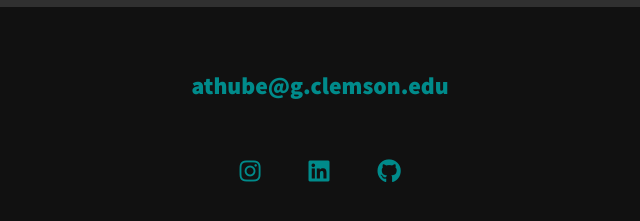
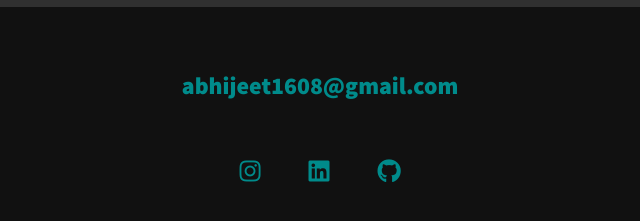
Before and after one commit to abhijeet1608/abhieet1608.github.io, a plain HTML site: page index.html in a window 1280 px wide. Shown: the part 3331-3552 px from the top of the page, 320-960 px from the left. Drawn offline with nearby package versions, Linux system fonts and the light colour scheme.

Commit message:
Update index.html

```diff
--- a/index.html
+++ b/index.html
@@ -150,7 +150,7 @@
           <!-- Footer -->
           <footer class="footer">
             <!-- replace with your own email address -->
-            <a href="mailto:athube@g.clemson.edu" class="footer__link">athube@g.clemson.edu</a>
+            <a href="mailto:abhijeet1608@gmail.com" class="footer__link">abhijeet1608@gmail.com</a>
             <ul class="social-list">
                 <li class="social-list__item">
                     <a class="social-list__link" href="https://www.instagram.com/abhijeet_thube/">
```
